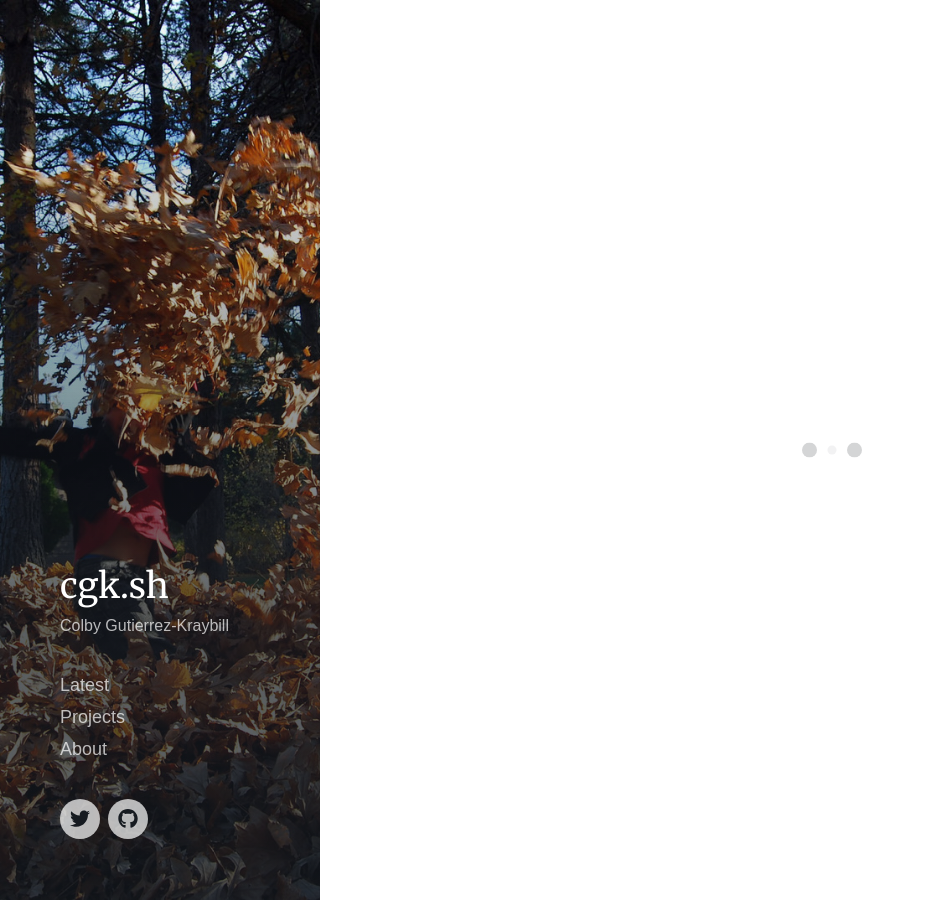
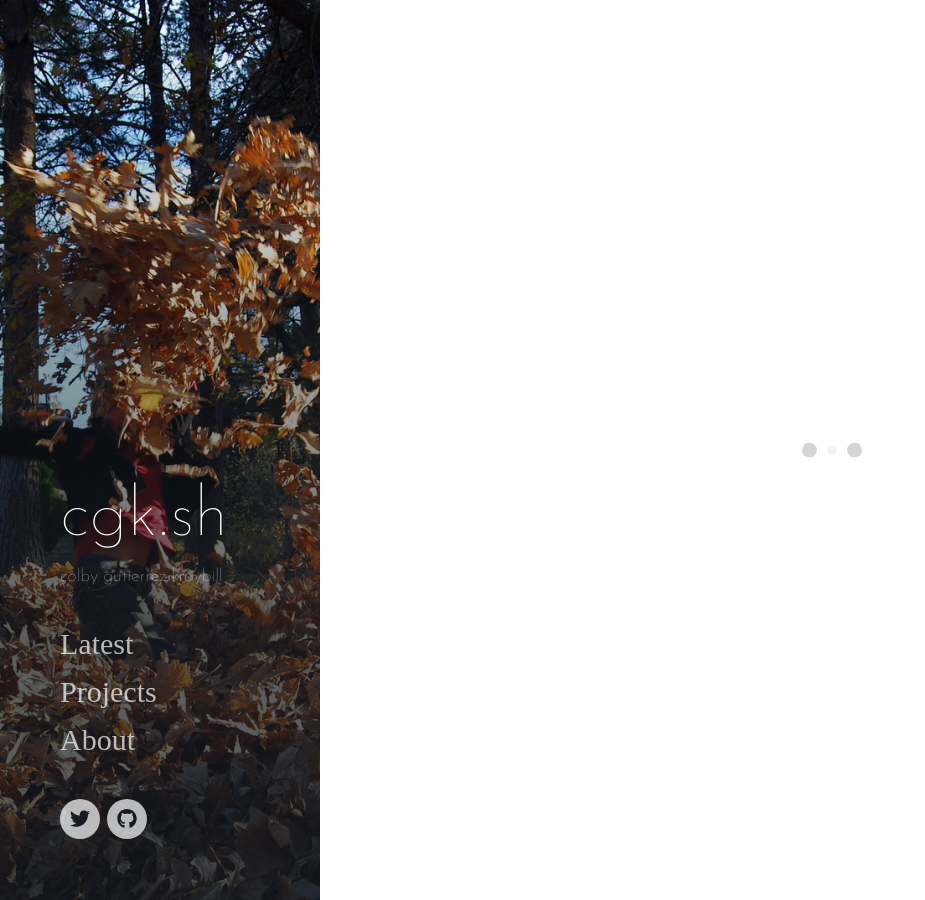
Before and after one commit to colbygk/cgk.sh, a Jekyll site: the page built from index.html, in a window 1280 px wide and 900 px high, scrolled down 133 px. Shown: the whole window, without its empty margins (0-925 px from the left). Built offline with Jekyll 4.4.1, drawn with Linux system fonts in a browser that asks for light colours; nearby versions of some CDN libraries; some web fonts are replaced; the list of posts is cut into pages by our own code.

Commit message:
Font updates, resizing of thumbs

```diff
--- a/_sass/_includes/_blog.scss
+++ b/_sass/_includes/_blog.scss
@@ -72,9 +72,9 @@
         margin-top: 5px;
         display: block;
         width: 100%;
-        height: 0;
+        height: 150px;
         padding-bottom: 7%;
-        background-size: 100%;
+        background-size: cover;
         background-position: center;
         background-repeat: no-repeat;
 
@@ -88,10 +88,12 @@
 
         @include mq(laptop) {
                 margin-top: 15px;
+                height: 75px;
         }
 }
 
 .blog-post__content {
+  font-family: $blog-subtitle-font;
   margin-top: 0.5em;
 
   @include mq(tabletp) {
@@ -108,6 +110,7 @@
 }
 
 .blog-post__content_right {
+  font-family: $blog-subtitle-font;
   margin-top: 0.5em;
   text-align: right;
 
@@ -126,10 +129,12 @@
 
 
 .blog-post__title {
+  font-family: $blog-title-font;
   margin-inline-end: 0px;
 }
 
 .blog-post__subtitle {
+  font-family: $blog-subtitle-font;
   margin-top: 5px;
   color: $text-light-color;
 }
--- a/_sass/_includes/_header.scss
+++ b/_sass/_includes/_header.scss
@@ -127,7 +127,7 @@
 
 .header__tagline {
   margin-top: 10px;
-  font-family: $body-font;
+  font-family: $tagline-font;
   font-size: $sitetagline-small;
   font-weight: $sitetagline-weight;
   letter-spacing: $sitetagline-spacing;
@@ -151,10 +151,14 @@
 
   @include mq(tabletl) {
     margin-top: 20px;
+    font-family: $menu_font;
+    font-size: $menu-medium;
   }
 
   @include mq(laptop) {
     margin-top: 30px;
+    font-family: $menu_font;
+    font-size: $menu-large;
   }
 }
 
@@ -253,15 +257,18 @@
 }
 
 .menu__list {
+  font-family: $menu-font;
   list-style: none;
   margin: 0 auto;
   padding: 12px 20px;
 
   @include mq(tabletp) {
-    padding: 30px 40px;
+    padding: 0;
+    font-size: $menu-medium;
   }
 
   @include mq(tabletl) {
+    font-size: $menu-large;
     margin: 0;
     padding: 0;
   }
--- a/css/style.scss
+++ b/css/style.scss
@@ -34,7 +34,10 @@
 
 $body-font: {{ site.data.settings.font_settings.body_font }};
 $title-font: {{ site.data.settings.font_settings.title_font }};
-
+$blog-title-font: {{ site.data.settings.font_settings.blog_title_font }};
+$blog-subtitle-font: {{ site.data.settings.font_settings.blog_subtitle_font }};
+$tagline-font: {{ site.data.settings.font_settings.tagline_font }};
+$menu-font: {{ site.data.settings.font_settings.menu_font }};
 $regular-weight: {{ site.data.settings.font_settings.regular_weight }};
 $bold-weight: {{ site.data.settings.font_settings.bold_weight }};
 
@@ -59,6 +62,18 @@
 $menu-large: {{ site.data.settings.font_settings.menu.large_size }}px;
 $menu-weight: {{ site.data.settings.font_settings.menu.weight }};
 $menu-spacing: {{ site.data.settings.font_settings.menu.letter_spacing }}em;
+
+$blogtitle-small: {{ site.data.settings.font_settings.blog_title.small_size }}px;
+$blogtitle-medium: {{ site.data.settings.font_settings.blog_title.medium_size }}px;
+$blogtitle-large: {{ site.data.settings.font_settings.blog_title.large_size }}px;
+$blogtitle-weight: {{ site.data.settings.font_settings.blog_title.weight }};
+$blogtitle-spacing: {{ site.data.settings.font_settings.blog_title.letter_spacing }}em;
+
+$blogsubtitle-small: {{ site.data.settings.font_settings.blog_subtitle.small_size }}px;
+$blogsubtitle-medium: {{ site.data.settings.font_settings.blog_subtitle.medium_size }}px;
+$blogsubtitle-large: {{ site.data.settings.font_settings.blog_subtitle.large_size }}px;
+$blogsubtitle-weight: {{ site.data.settings.font_settings.blog_subtitle.weight }};
+$blogsubtitle-spacing: {{ site.data.settings.font_settings.blog_subtitle.letter_spacing }}em;
 
 $h1-small: {{ site.data.settings.font_settings.h1.small_size }}px;
 $h1-medium: {{ site.data.settings.font_settings.h1.medium_size }}px;
```
Also changed, not shown: _data/settings.yml (+33 -14 lines).
